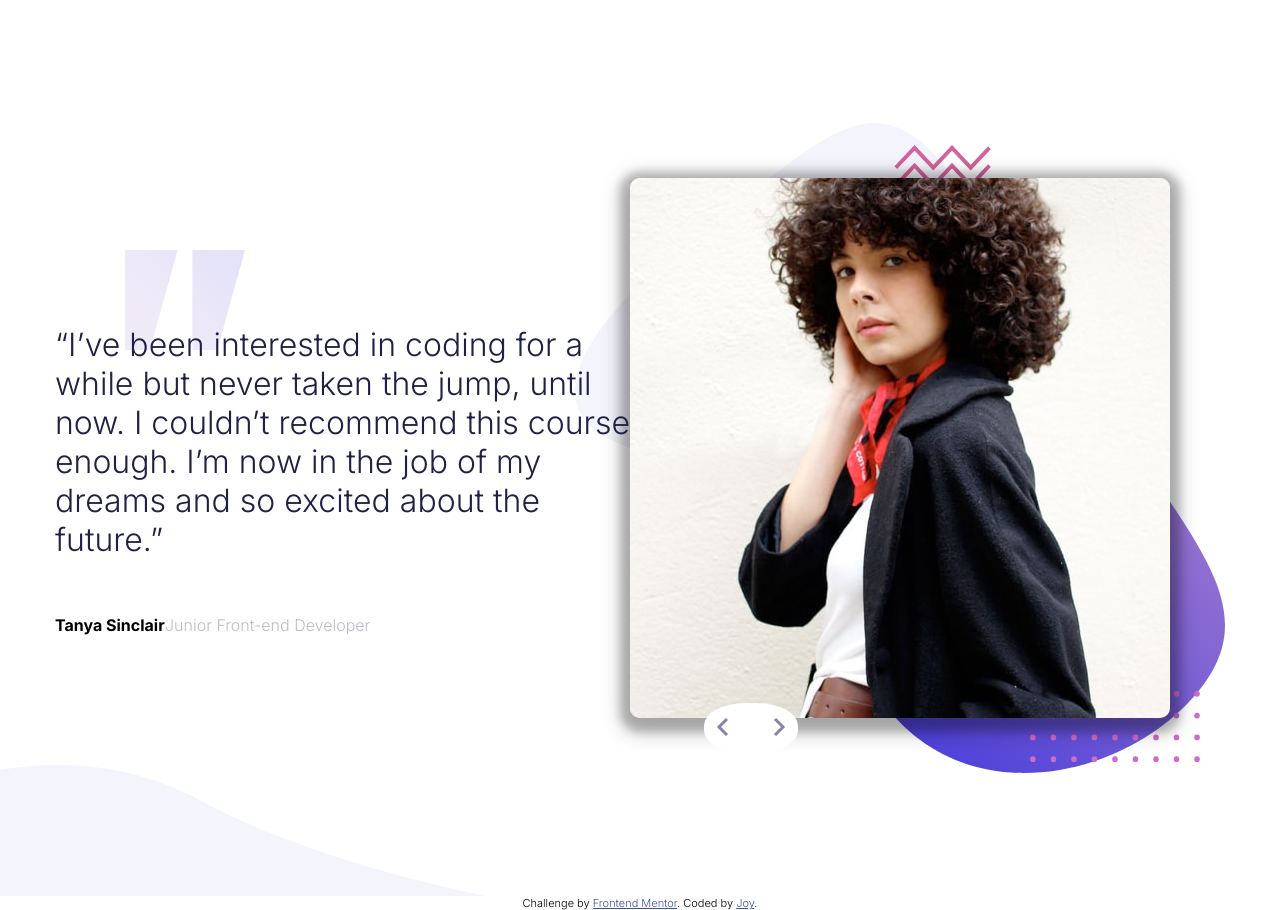
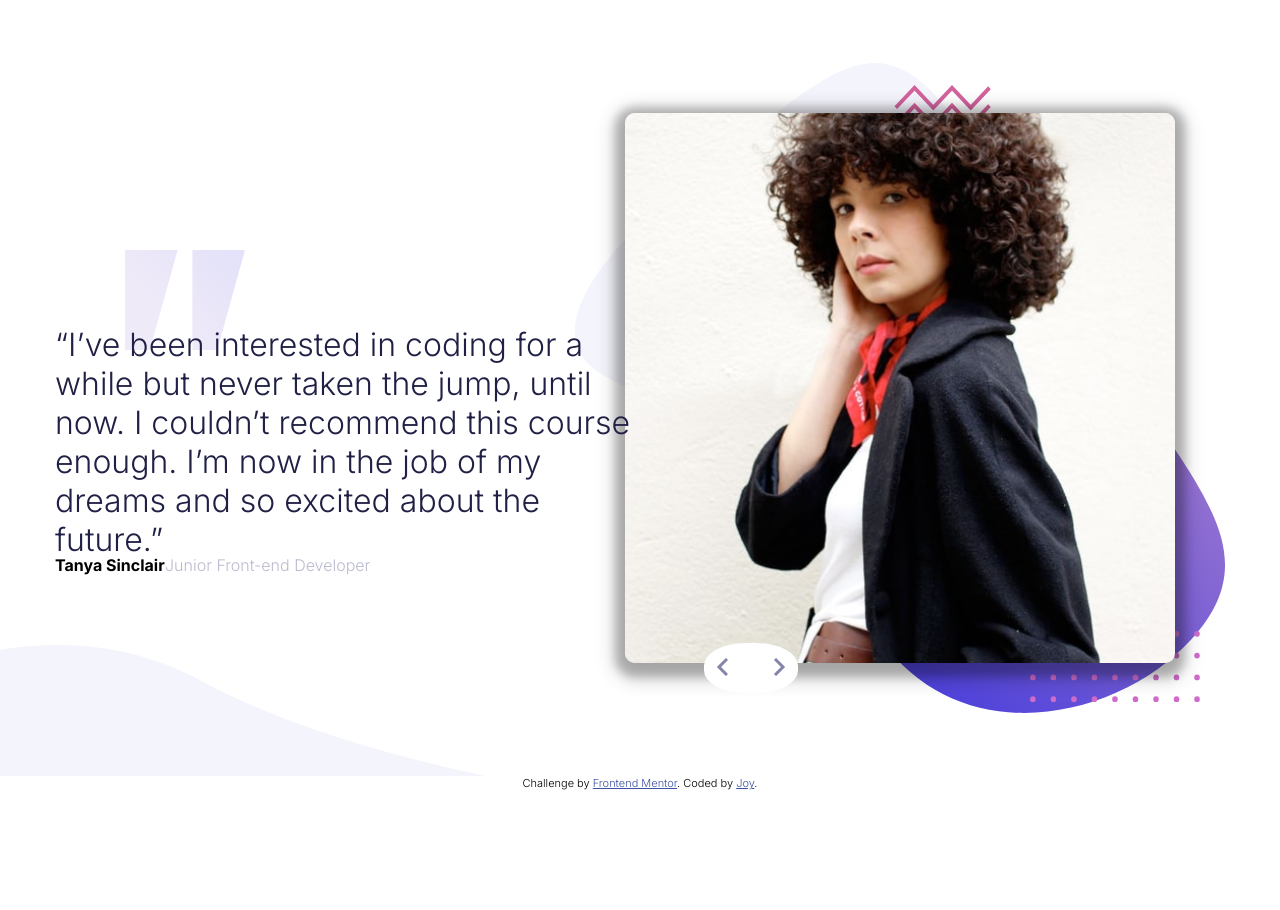
Before and after one commit to joyreuben/coding-bootcamp-testimonials-slider, a plain HTML site: page index.html in a window 1280 px wide. After the commit the page ends 800 px from the top, so only its background shows below. Drawn offline with Linux system fonts and the light colour scheme.

Commit message:
Update style.css

```diff
--- a/style.css
+++ b/style.css
@@ -1,4 +1,7 @@
-* {box-sizing: border-box}
+* {box-sizing:
+    border-box;
+    margin:0;
+}
 body {
     font-family: 'Inter' , sans-serif;
     margin:0
@@ -111,6 +114,7 @@ img {vertical-align: middle;}
     z-index: -1;
     }
     .we{
+    width:550px;
     display:block;
     margin-left:auto;
     margin-right:auto;
@@ -158,14 +162,14 @@ img {vertical-align: middle;}
 
     .slope{
      width:100%;
-     margin-top: 130px;
+     margin-top: 70px;
      margin-left: -90px;
     }
    .about{
       display: grid;
       grid-template-columns: 110px 250px;
       grid-gap: -20px;
-      margin-top: 350px;
+      margin-top: 290px;
     }
     .role{
     color:hsl(240, 18%, 77%);
```
